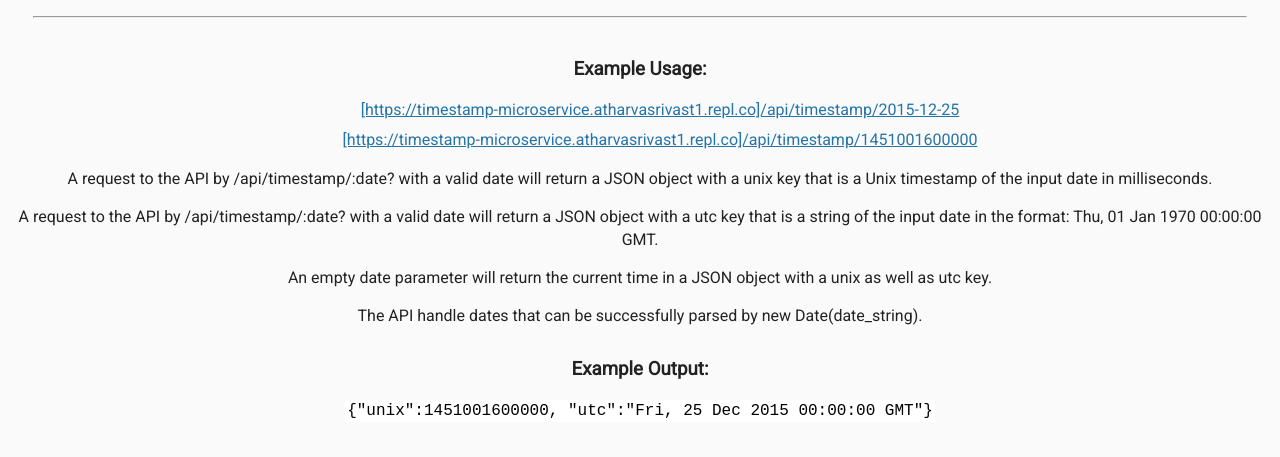
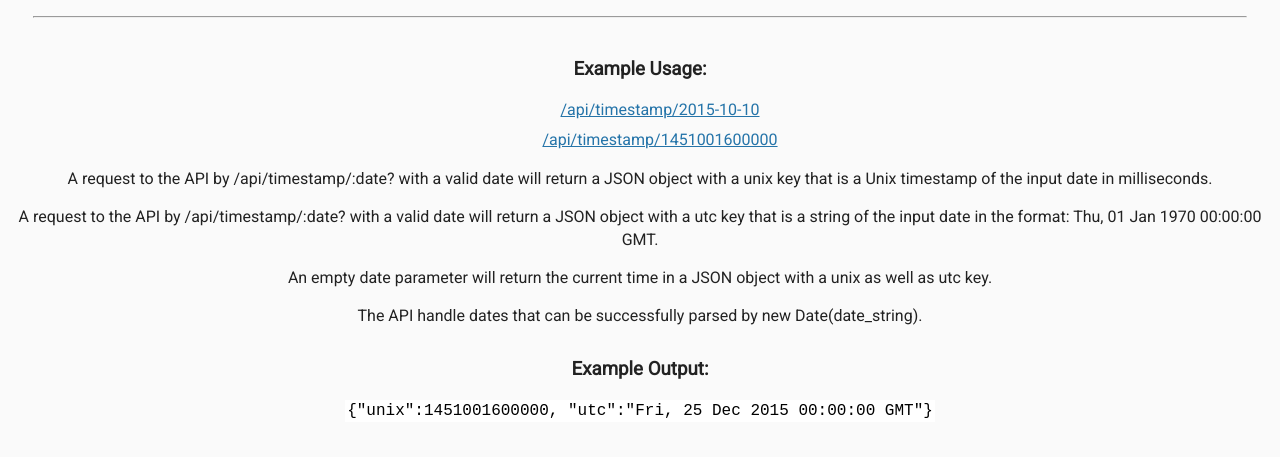
Before and after one commit to Atharva-Srivastava/timestamp-microservice, a website: page views/index.html in a window 1280 px wide. Shown: the part 53-510 px from the top of the page. Drawn offline with Linux system fonts and the light colour scheme; files that its build step writes are made by us from their sources.

Commit message:
Update index.html

```diff
--- a/views/index.html
+++ b/views/index.html
@@ -13,8 +13,8 @@
     <div class="container">
       <h3>Example Usage:</h3>
       <ul>
-        <li><a href="api/timestamp/2015-12-25">[https://timestamp-microservice.atharvasrivast1.repl.co]/api/timestamp/2015-12-25</a></li>
-        <li><a href="api/timestamp/1451001600000">[https://timestamp-microservice.atharvasrivast1.repl.co]/api/timestamp/1451001600000</a></li>
+          <li><a href="api/timestamp/2015-10-10">/api/timestamp/2015-10-10</a></li>
+        <li><a href="api/timestamp/1451001600000">/api/timestamp/1451001600000</a></li>
       </ul>
        <p>A request to the API by /api/timestamp/:date? with a valid date will return a JSON object with a unix key that is a Unix timestamp of the input date in milliseconds.</p>
        <p>A request to the API by /api/timestamp/:date? with a valid date will return a JSON object with a utc key that is a string of the input date in the format: Thu, 01 Jan 1970 00:00:00 GMT.</p>
```
